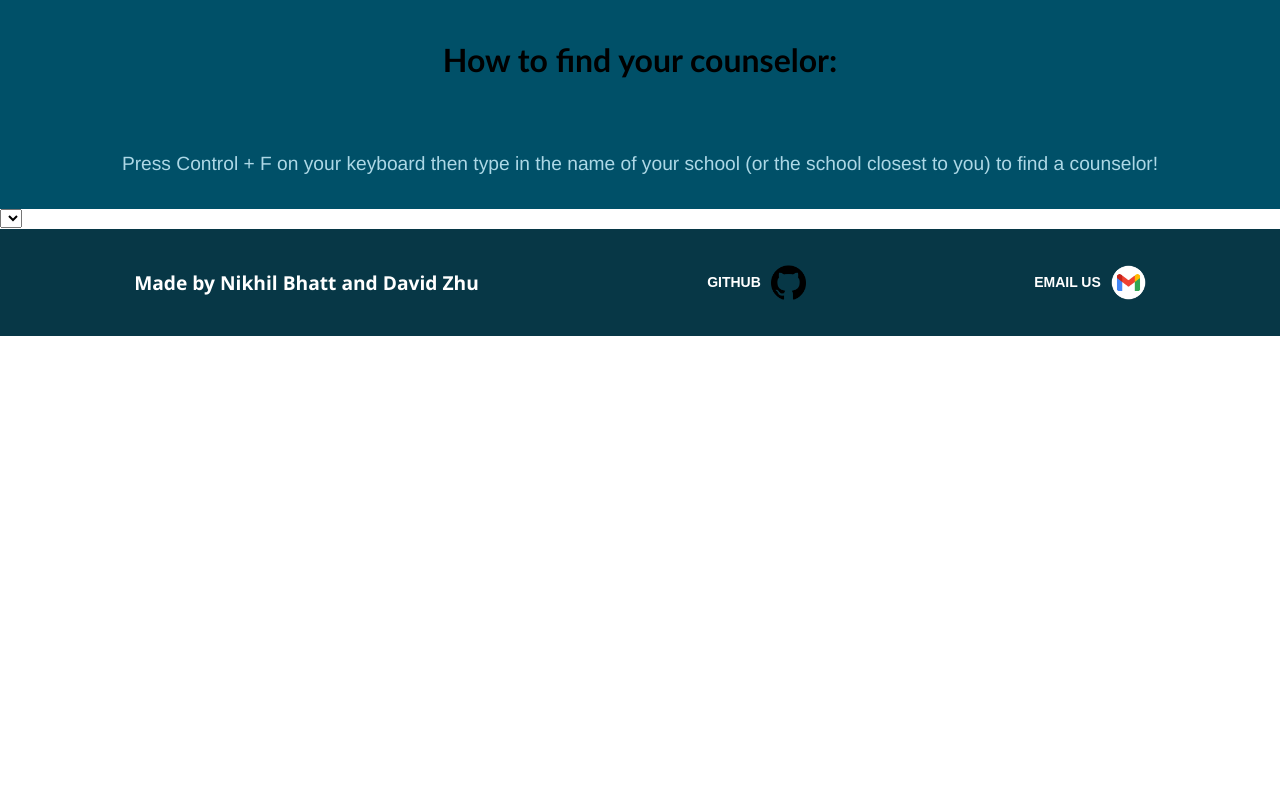
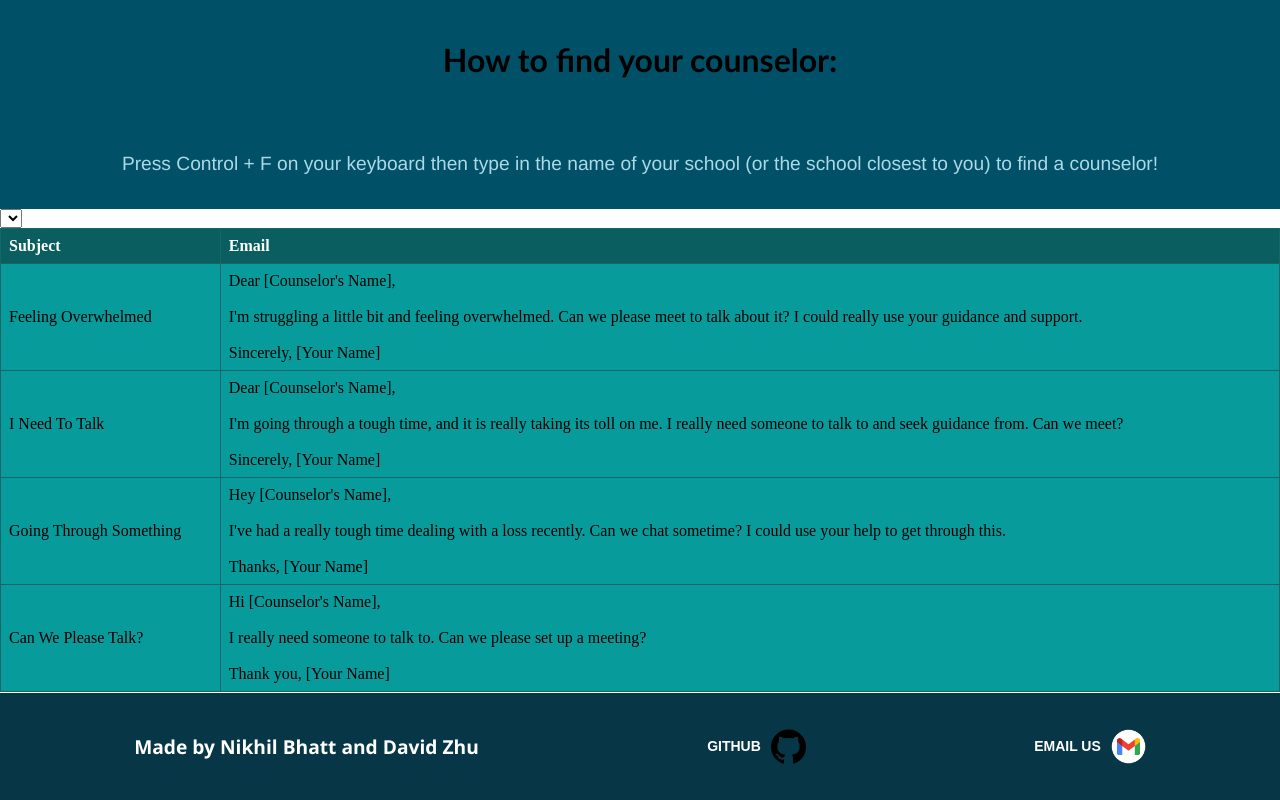
Before and after one commit to Formulaeagle161/Mental-Health-Project, a website built with Vite: page Contact.html in a window 1280 px wide. Shown: the part 851-1651 px from the top of the page. Before the commit the page ends 1187 px from the top, so only its background shows below. Built offline with nearby package versions, Linux system fonts and the light colour scheme.

Commit message:
emailo
emailo

```diff
--- a/Contact.html
+++ b/Contact.html
@@ -34,8 +34,38 @@
 
   </select>
 
-
-
+  <div class="emailtable">
+    <table class="emailtable">
+      <tr>
+        <th>Subject</th>
+        <th>Email</th>
+      </tr>
+      <tr>
+        <td>Feeling Overwhelmed</td>
+        <td>
+          Dear [Counselor's Name],<br /><br />I'm struggling a little bit and feeling overwhelmed. Can we please meet to talk about it? I could really use your guidance and support.<br /><br />Sincerely, [Your Name]
+        </td>
+      </tr>
+      <tr>
+        <td>I Need To Talk</td>
+        <td>
+          Dear [Counselor's Name],<br /><br />I'm going through a tough time, and it is really taking its toll on me. I really need someone to talk to and seek guidance from. Can we meet?<br /><br />Sincerely, [Your Name]
+        </td>
+      </tr>
+      <tr>
+        <td>Going Through Something</td>
+        <td>
+          Hey [Counselor's Name],<br /><br />I've had a really tough time dealing with a loss recently. Can we chat sometime? I could use your help to get through this.<br /><br />Thanks, [Your Name]
+        </td>
+      </tr>
+      <tr>
+        <td>Can We Please Talk?</td>
+        <td>
+          Hi [Counselor's Name],<br /><br />I really need someone to talk to. Can we please set up a meeting?<br /><br />Thank you, [Your Name]
+        </td>
+      </tr>
+    </table>
+  </div>
     <div id="footer">
       <div id="footertext">
         <ul>
--- a/contact.css
+++ b/contact.css
@@ -65,3 +65,17 @@
     background-color: #006D75;
     color: white;
   }
+  .emailtable {
+    width: 100%;
+    border-collapse: collapse;
+    background-color: #089b9b;
+  }
+  .emailtable th, .emailtable td {
+    border: 1px solid #156668;
+    padding: 8px;
+    text-align: left;
+  }
+  .emailtable th {
+    background-color: #0a5e5f;
+    color: white;
+  }
```
Also changed, not shown: About.html (+1 -1 lines), quickchat/index.html (+1 -1 lines).
